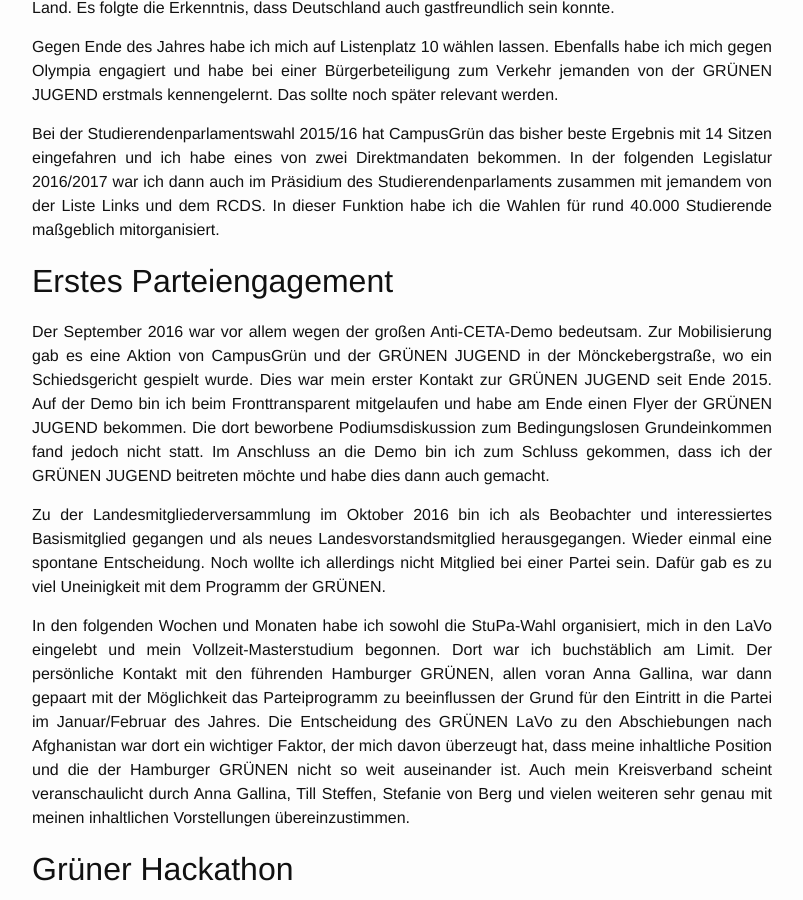
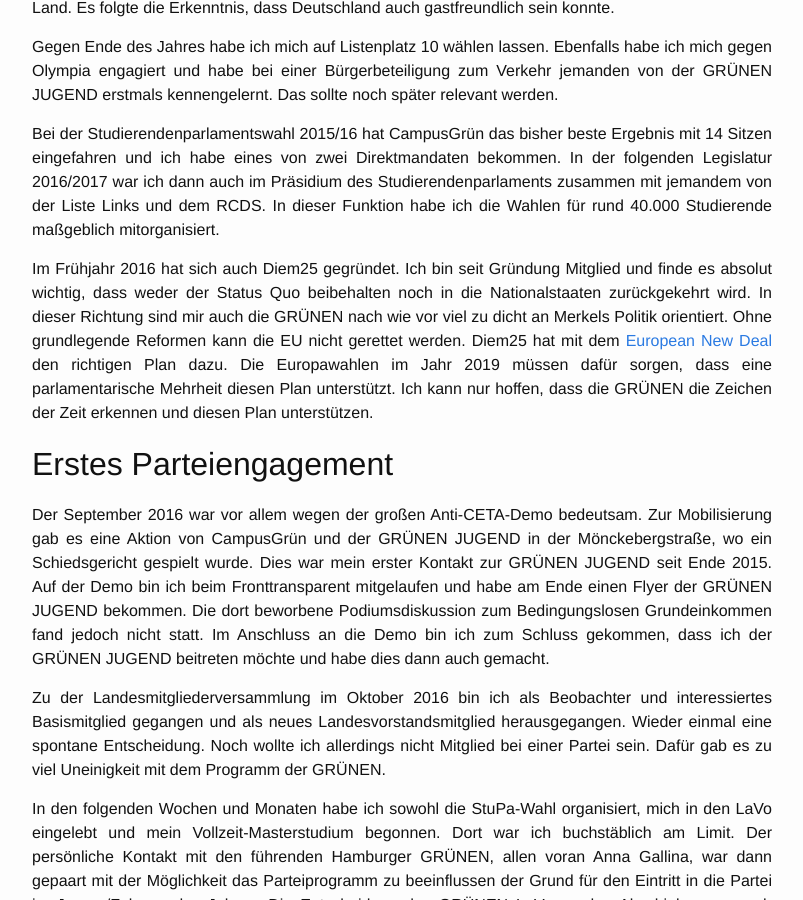
Before and after one commit to frmwrk123/frmwrk123.github.io, a Jekyll site: the page built from _posts/2017-09-25-politischer-werdegang.markdown, in a window 1280 px wide and 900 px high, scrolled down 2376 px. Shown: the whole window, without its empty margins (238-1041 px from the left). Built offline with Jekyll 4.4.1, drawn with Linux system fonts in a browser that asks for light colours.

Commit message:
[Posts] Added section about Diem25
Signed-off-by: Jim Martens <github@2martens.de>

```diff
--- a/_posts/2017-09-25-politischer-werdegang.markdown
+++ b/_posts/2017-09-25-politischer-werdegang.markdown
@@ -131,6 +131,17 @@
 In dieser Funktion habe ich die Wahlen für rund 40.000 Studierende maßgeblich
 mitorganisiert.
 
+Im Frühjahr 2016 hat sich auch Diem25 gegründet. Ich bin seit Gründung Mitglied
+und finde es absolut wichtig, dass weder der Status Quo beibehalten noch in die
+Nationalstaaten zurückgekehrt wird. In dieser Richtung sind mir auch die GRÜNEN
+nach wie vor viel zu dicht an Merkels Politik orientiert. Ohne grundlegende
+Reformen kann die EU nicht gerettet werden. Diem25 hat mit dem [European New Deal][2]
+den richtigen Plan dazu. Die Europawahlen im Jahr 2019 müssen dafür sorgen, dass
+eine parlamentarische Mehrheit diesen Plan unterstützt. Ich kann nur hoffen,
+dass die GRÜNEN die Zeichen der Zeit erkennen und diesen Plan unterstützen.
+
+[2]: https://diem25.org/end
+
 ## Erstes Parteiengagement
 
 Der September 2016 war vor allem wegen der großen Anti-CETA-Demo bedeutsam. Zur
```
